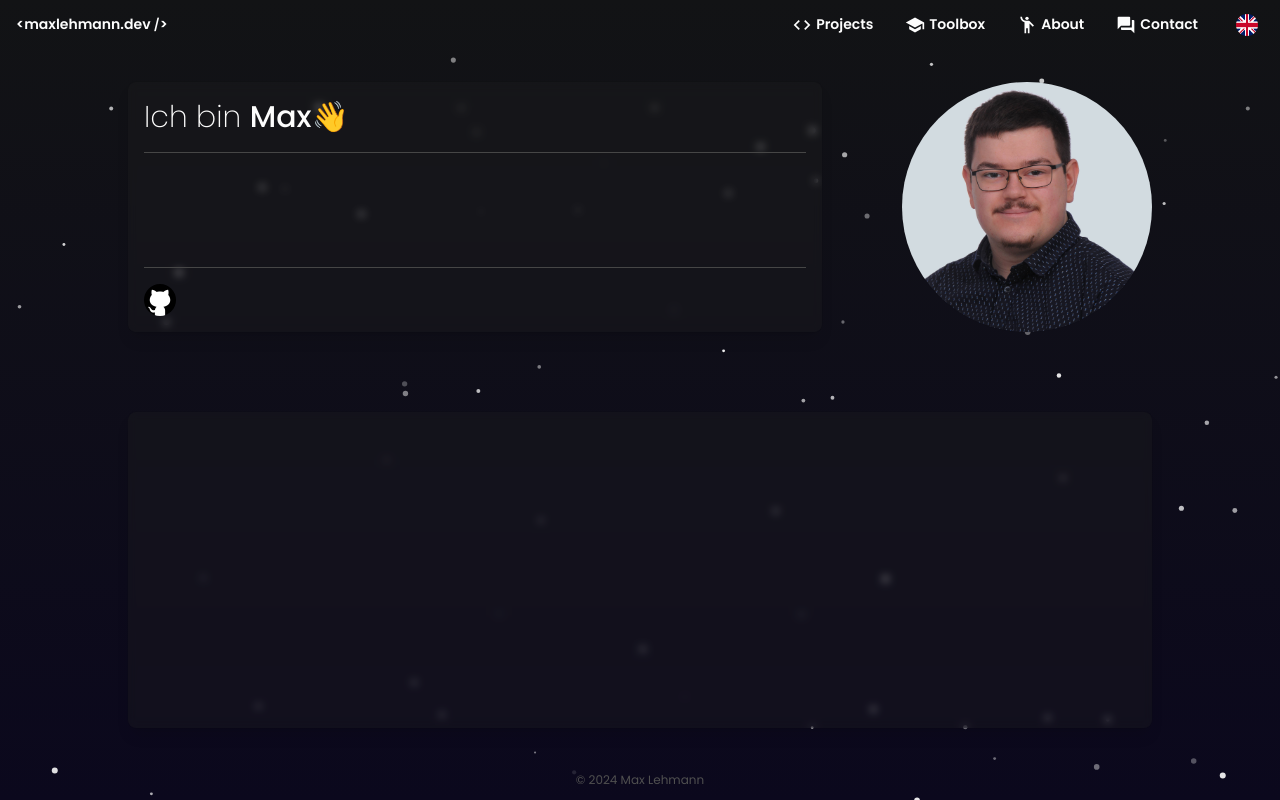
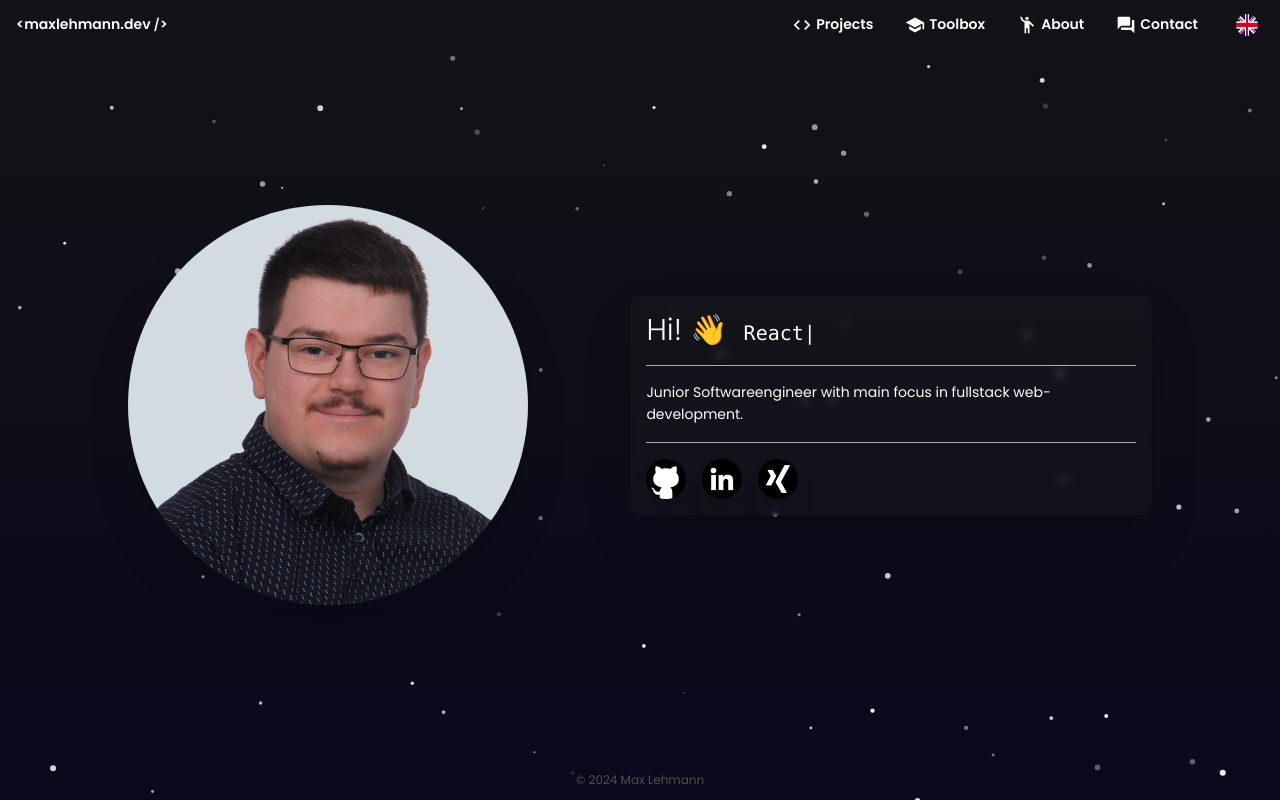
Before and after one commit to MaxLehmann01/portfolio-frontend, a React (Vite) app: page / in a window 1280 px wide. Built offline with nearby package versions, Linux system fonts and the light colour scheme.

Commit message:
Update Layout and Home components

```diff
--- a/src/components/Layout/Layout.tsx
+++ b/src/components/Layout/Layout.tsx
@@ -13,7 +13,7 @@ const Layout = () => {
       <LayoutHeader />
       <div className="h-auto w-full flex-1 relative flex flex-col">
         <LayoutBackground />
-        <div className="h-auto w-full flex-1 z-10">
+        <div className="h-auto w-full flex-1 z-10 py-8 px-[10%]">
           <Outlet />
         </div>
         <LayoutFooter />
--- /dev/null
+++ b/src/components/Miscellaneous/Card.tsx
@@ -0,0 +1,7 @@
+const Card = () => {
+  return (
+    <div>Card</div>
+  )
+}
+
+export default Card;
--- /dev/null
+++ b/src/components/Miscellaneous/TypeWriter.tsx
@@ -0,0 +1,50 @@
+import { Typography } from "@mui/material";
+import { useEffect, useState } from "react";
+
+type tTypeWriter = {
+  strings: string[]
+}
+
+const TypeWriter = ({ strings }: tTypeWriter) => {
+  const [ currentIndex, setCurrentIndex ] = useState(0);
+  const [ currentText, setCurrentText ] = useState('');
+  const [ isDeleting, setIsDeleting ] = useState(false);
+
+  const typingDelay = 100;
+  const deletingDelay = 50;
+  const pauseBetween = 2000;
+
+  useEffect(() => {
+    if (isDeleting) {
+      if (currentText.length === 0) {
+        setCurrentIndex((currentIndex + 1) % strings.length);
+        setIsDeleting(false);
+      } else {
+        setTimeout(() => {
+          setCurrentText(currentText.slice(0, -1));
+        }, deletingDelay);
+      }
+    } else {
+      if (currentText.length === strings[currentIndex].length) {
+        setTimeout(() => setIsDeleting(true), pauseBetween);
+      } else {
+        setTimeout(() => {
+          setCurrentText(strings[currentIndex].substring(0, currentText.length + 1));
+        }, typingDelay);
+      }
+    }
+  }, [currentText, isDeleting, currentIndex, strings, typingDelay, deletingDelay, pauseBetween]);
+
+  return (
+    <Typography
+      variant="h4"
+      fontWeight={300}
+      className="overflow-hidden whitespace-nowrap font-mono"
+    >
+      { currentText }
+      <span className="animate-blink">|</span>
+    </Typography>
+  )
+}
+
+export default TypeWriter;
--- a/src/pages/Content/Home.tsx
+++ b/src/pages/Content/Home.tsx
@@ -3,35 +3,69 @@ import Photo from "../../assets/photo.jpg";
 import GitHubLogo from "../../assets/github.png"
 import LinkedInLogo from "../../assets/linkedin.png"
 import XingLogo from "../../assets/xing.png"
+import TypeWriter from "../../components/Miscellaneous/TypeWriter";
+import useLocalStorage from "../../hooks/useLocalStorage";
 
 const Home = () => {
+  const { language } = useLocalStorage();
+
   return (
-    <div className="h-full w-full flex flex-col gap-20 py-8 px-[10%]">
-      <div className="h-[250px] w-full flex gap-20">
-        <div className="h-auto w-full flex-1 flex flex-col p-4 gap-4 bg-[#212224]/30 backdrop-blur-sm shadow-lg rounded-lg ring-1 duration-200 ring-black/5 hover:ring-blue-800/30">
-          <Typography variant="h2" fontWeight={200}>Ich bin <span className="font-medium">Max</span>👋</Typography>
-          <Divider className="bg-[#505050]" />
-          <div className="flex-1"></div>
-          <Divider className="bg-[#505050]" />
-          <div className="h-[32px] flex gap-4">
+    <div className="h-full w-full flex items-center justify-center gap-[10%] max-lg:flex-col">
+      <img
+        src={Photo}
+        alt="profilepicture"
+        className="h-auto w-[400px] aspect-square object-cover object-[50%,30%] rounded-full scale-x-[-1] shadow-2xl"
+      />
+      <div className="h-auto w-[600px] max-w-full flex flex-col gap-4 p-4 bg-[#212224]/30 backdrop-blur-sm shadow-2xl rounded-[10px] ring-1 duration-200 ring-black/5 hover:ring-blue-800/30">
+        <div className="flex items-baseline gap-4">
+          <Typography
+            variant="h2"
+            fontWeight={300}
+          >
+            Hi! 👋
+          </Typography>
+          <TypeWriter strings={[ 'node.js', 'React', 'TailwindCSS', 'Docker', 'express.js' ]} />
+        </div>
+        <Divider className="bg-white/75" />
+        <div className="flex-1">
+          <Typography>{ language === 'de' ? "Junior Softwareentwickler mit Schwerpunkt in Fullstack Webentwicklung. 👨🏻‍💻" : "Junior Softwareengineer with main focus in fullstack web-development." }</Typography>
+        </div>
+        <Divider className="bg-white/75" />
+        <div className="flex gap-4">
           <a
             href="https://github.com/MaxLehmann01"
             target="_blank"
+            className="drop-shadow-xl"
           >
             <img
               src={GitHubLogo}
-                className="h-full aspect-square rounded-full duration-200 hover:scale-110"
+              alt="GitHub Profile"
+              className="h-auto w-[40px] aspect-square rounded-full duration-200 hover:scale-110"
+            />
+          </a>
+          <a
+            href="https://www.linkedin.com/in/max-lehmann-3a476526a/"
+            target="_blank"
+            className="drop-shadow-xl"
+          >
+            <img
+              src={LinkedInLogo}
+              alt="GitHub Profile"
+              className="h-auto w-[40px] aspect-square rounded-full duration-200 hover:scale-110"
+            />
+          </a>
+          <a
+            href="https://www.xing.com/profile/Max_Lehmann086880/cv"
+            target="_blank"
+            className="drop-shadow-xl"
+          >
+            <img
+              src={XingLogo}
+              alt="GitHub Profile"
+              className="h-auto w-[40px] aspect-square rounded-full duration-200 hover:scale-110"
             />
           </a>
         </div>
-        </div>
-        <img
-          src={Photo}
-          className="h-full w-auto aspect-square object-cover object-[50%,30%] rounded-full ring-1 duration-200 ring-black/5 hover:ring-blue-800/30"
-        />
-      </div>
-      <div className="h-auto w-full flex-1 flex flex-col p-4 gap-4 bg-[#212224]/30 backdrop-blur-sm shadow-lg rounded-lg ring-1 duration-200 ring-black/5 hover:ring-blue-800/30">
-
       </div>
     </div>
   )
--- a/tailwind.config.js
+++ b/tailwind.config.js
@@ -6,7 +6,17 @@ export default {
     "./src/**/*.{js,ts,jsx,tsx}",
   ],
   theme: {
-    extend: {},
+    extend: {
+      keyframes: {
+        blink: {
+          '0%, 100%': { opacity: 0 },
+          '50%': { opacity: 1 },
+        },
+      },
+      animation: {
+        blink: 'blink 1s linear infinite',
+      },
+    },
   },
   plugins: [],
 }
```
Lines whose indentation alone changed are shown as unchanged.
